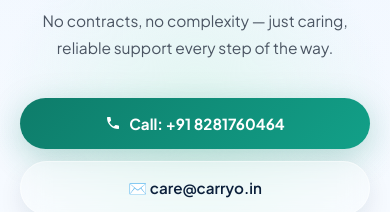
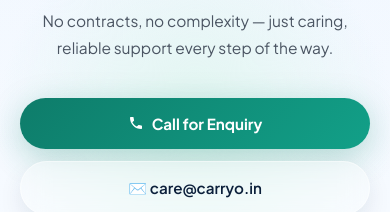
Before and after one commit to adithyaabhilash23/Carrio-2.0, a plain HTML site: page index.html in a window 390 px wide. Shown: the part 8186-8398 px from the top of the page. Drawn offline with nearby package versions, Linux system fonts and the light colour scheme; animation ran at ten frames a second.

Commit message:
Update CTA phone number and button text

```diff
--- a/index.html
+++ b/index.html
@@ -604,12 +604,12 @@
         Care</h2>
       <p class="s-sub">No contracts, no complexity — just caring, reliable support every step of the way.</p>
       <div class="cta-btns">
-        <a href="tel:+9182817604640" class="btn-p">
+        <a href="tel:+917736659127" class="btn-p">
           <svg width="16" height="16" viewBox="0 0 24 24" fill="currentColor">
             <path
               d="M6.6 10.8c1.4 2.8 3.8 5.1 6.6 6.6l2.2-2.2c.3-.3.7-.4 1-.2 1.1.4 2.3.6 3.6.6.6 0 1 .4 1 1V20c0 .6-.4 1-1 1-9.4 0-17-7.6-17-17 0-.6.4-1 1-1h3.5c.6 0 1 .4 1 1 0 1.3.2 2.5.6 3.6.1.3 0 .7-.2 1L6.6 10.8z" />
           </svg>
-          Call: +91 8281760464
+          Call for Enquiry
         </a>
         <a href="mailto:care@carryo.in" class="btn-s">✉️ care@carryo.in</a>
       </div>
```
